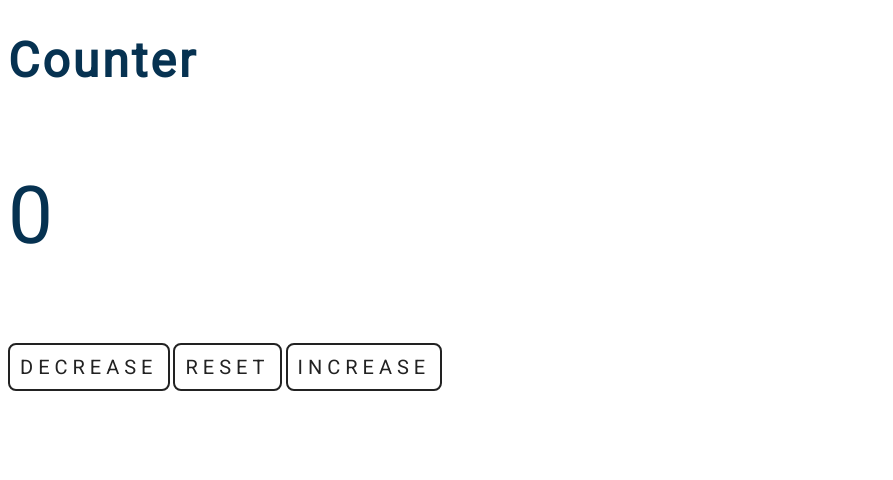
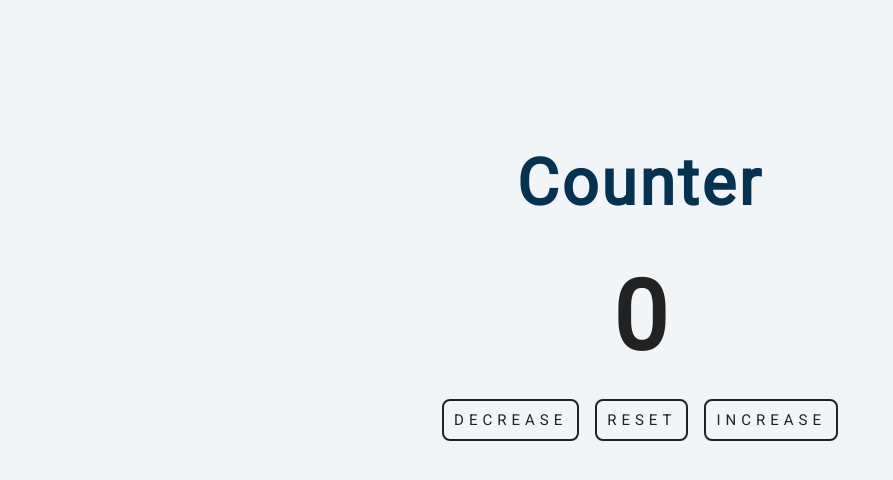
Before and after one commit to adamvitaris/counter, a plain HTML site: page index.html in a window 1280 px wide. Shown: the whole page, without its empty margins (0-893 px from the left). Drawn offline with Linux system fonts and the light colour scheme.

Commit message:
Update style.css

```diff
--- a/style.css
+++ b/style.css
@@ -1,32 +1,46 @@
 * {
     font-family: 'Roboto', sans-serif;
+    background-color: #f1f5f8;
 }
 
 h1 {
-    font-size: 3rem;
+    font-weight: bolder;
+    font-size: 4rem;
     color: #063251;
     letter-spacing: 3px;
+    margin: 20px;
 }
 
 p {
-    font-size: 5rem;
-    color: #063251;
+    font-weight: bolder;
+    font-size: 6rem;
+    color: #222;
+    margin: 20px;
 }
 
 .btn {
-    font-size: 20px;
+    font-size: 15px;
     letter-spacing: 5px;
     text-transform: uppercase;
     color: #222;
     border-color: #222;
-    background-color: white;
+    background-color: #f1f5f8;
     border-radius: 8px;
     border-style: solid;
     padding: 10px;
+    margin: 6px;
 }
 
 .btn:hover {
     background-color: #222;
-    color: white;
+    color: #f1f5f8;
     transition: 0.5s;
 }
+
+.container {
+    margin-top: 10%;
+    display: flex;
+    flex-direction: column;
+    justify-content: center;
+    text-align: center;
+}
```
